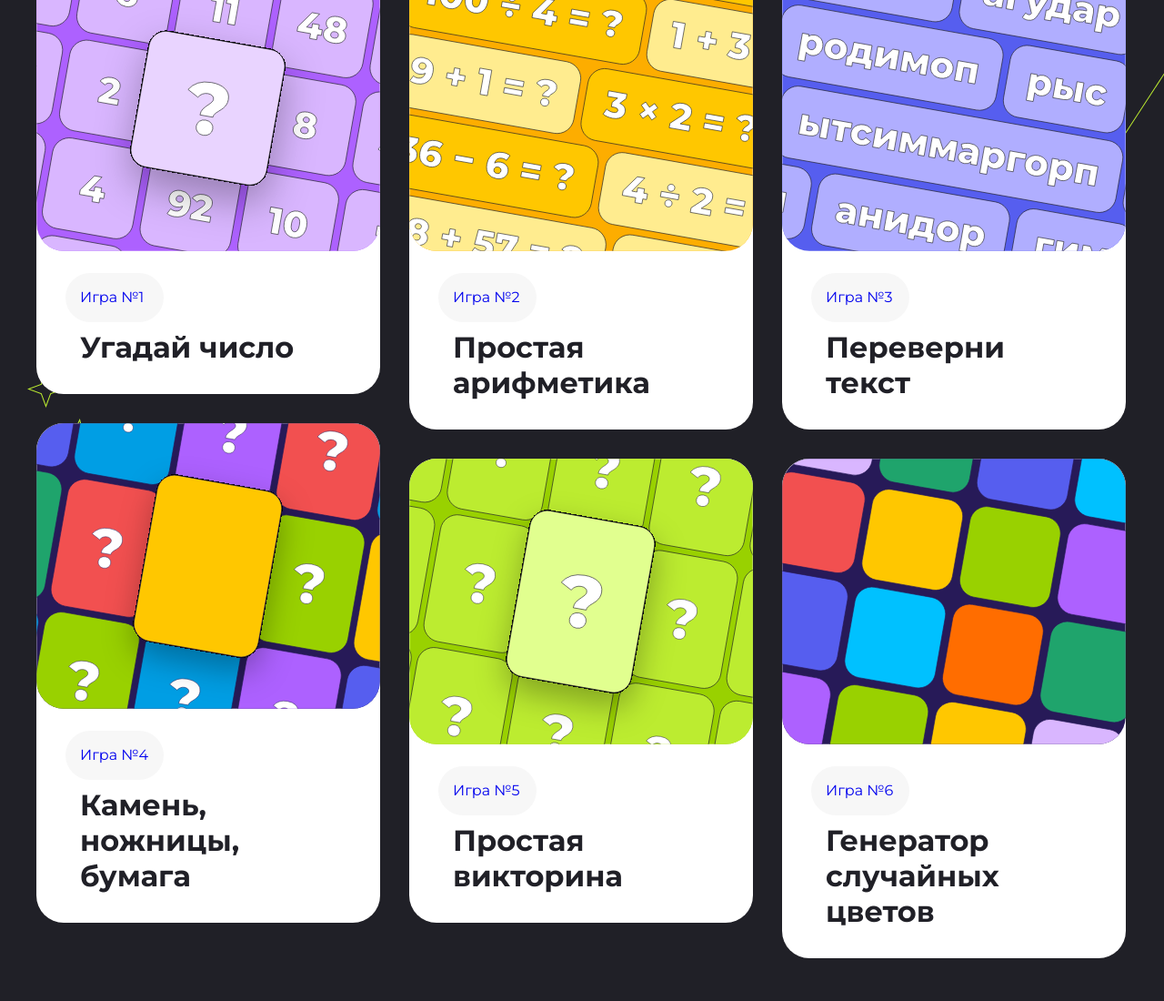
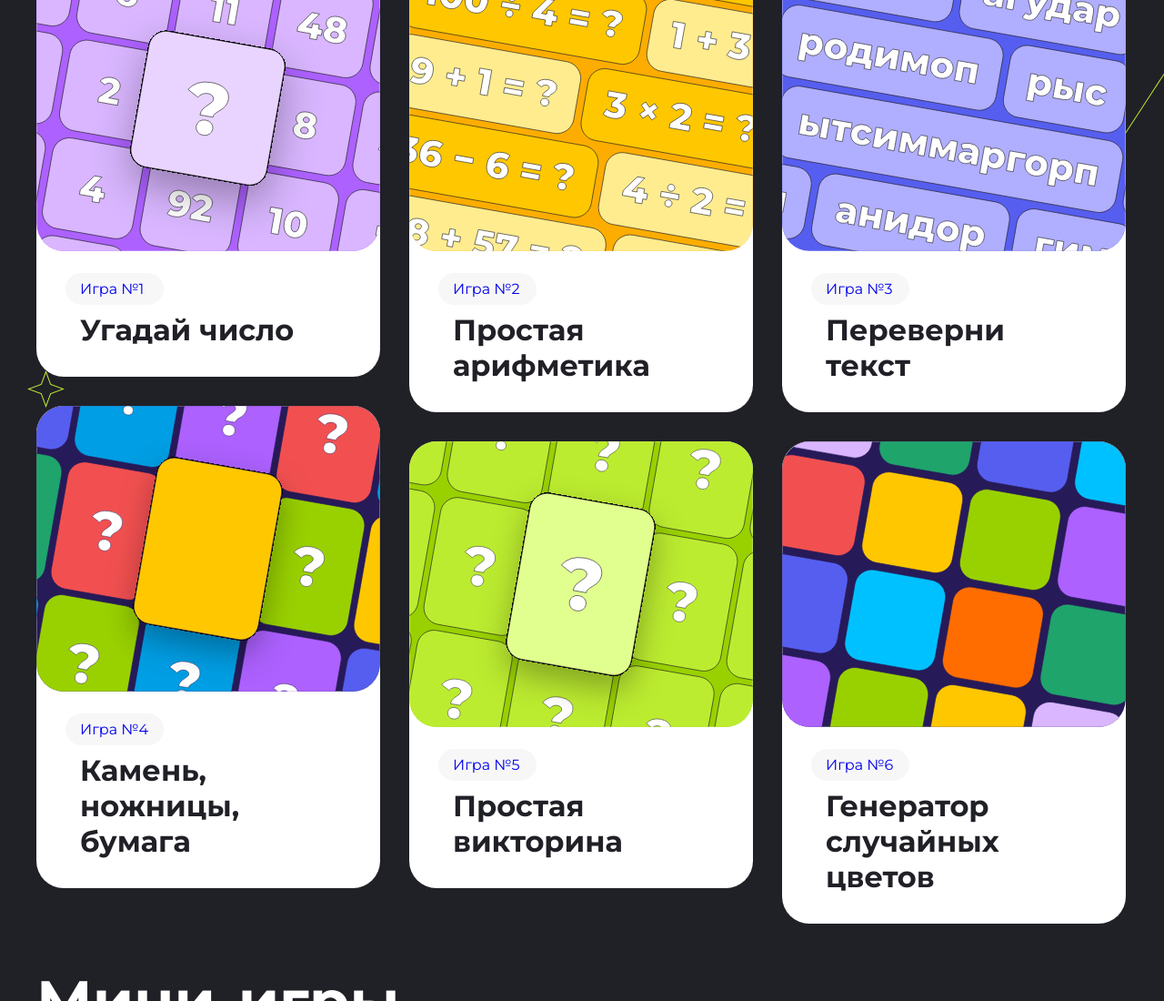
Before and after one commit to KuzinVitaliy/MiniGamesPortal, a plain HTML site: page index.html in a window 1280 px wide. Shown: the part 1185-2285 px from the top of the page at 91% size. Drawn offline with Linux system fonts and the light colour scheme; a script that the page names is missing.

Commit message:
Fix 2609

```diff
--- a/index.html
+++ b/index.html
@@ -57,7 +57,7 @@
                 — в них может поиграть каждый. <br /> Все игры доступны для пользования.</div>
             <div class="about-games__mobile">Мини-игры</div>
             <div class="game-kinds">
-                <div class="game-kind-column thirdBlock">
+                <div class="game-kind-column third_block">
                     <a class="game-kinds__ref" href="#game01">
                         <div class="game-kind">
                             <img src="./img/GameKind01.svg" alt="Угадай число">
@@ -74,7 +74,7 @@
                     </a>
                 </div>
 
-                <div class="game-kind-column thirdBlock">
+                <div class="game-kind-column third_block">
                     <a class="game-kinds__ref" href="#game02">
                         <div class="game-kind">
                             <img src="./img/GameKind02.svg" alt="Угадай число">
@@ -90,7 +90,7 @@
                         </div>
                     </a>
                 </div>
-                <div class="game-kind-column thirdBlock">
+                <div class="game-kind-column third_block">
                     <a class="game-kinds__ref" href="#game03">
                         <div class="game-kind">
                             <img src="./img/GameKind03.svg" alt="Переверни текст">
--- a/style.scss
+++ b/style.scss
@@ -243,8 +243,8 @@ $baseWidth: 1200px;
         flex-direction: row;
         justify-content: flex-start;
         align-items: center;
-        padding: 8px 16px 10px 16px;
-        height: 36px;
+        padding: 8px 16px 8px 16px;
+        //height: 36px;
         width: 76px;
         margin-left: 32px;
         margin-top: 24px;
@@ -355,7 +355,7 @@ $baseWidth: 1200px;
         line-height: 20px;
     }
 
-    .thirdBlock {
+    .third_block {
         flex-direction: row;
     }
 
```
Also changed, not shown: style.css, 1 other file.
